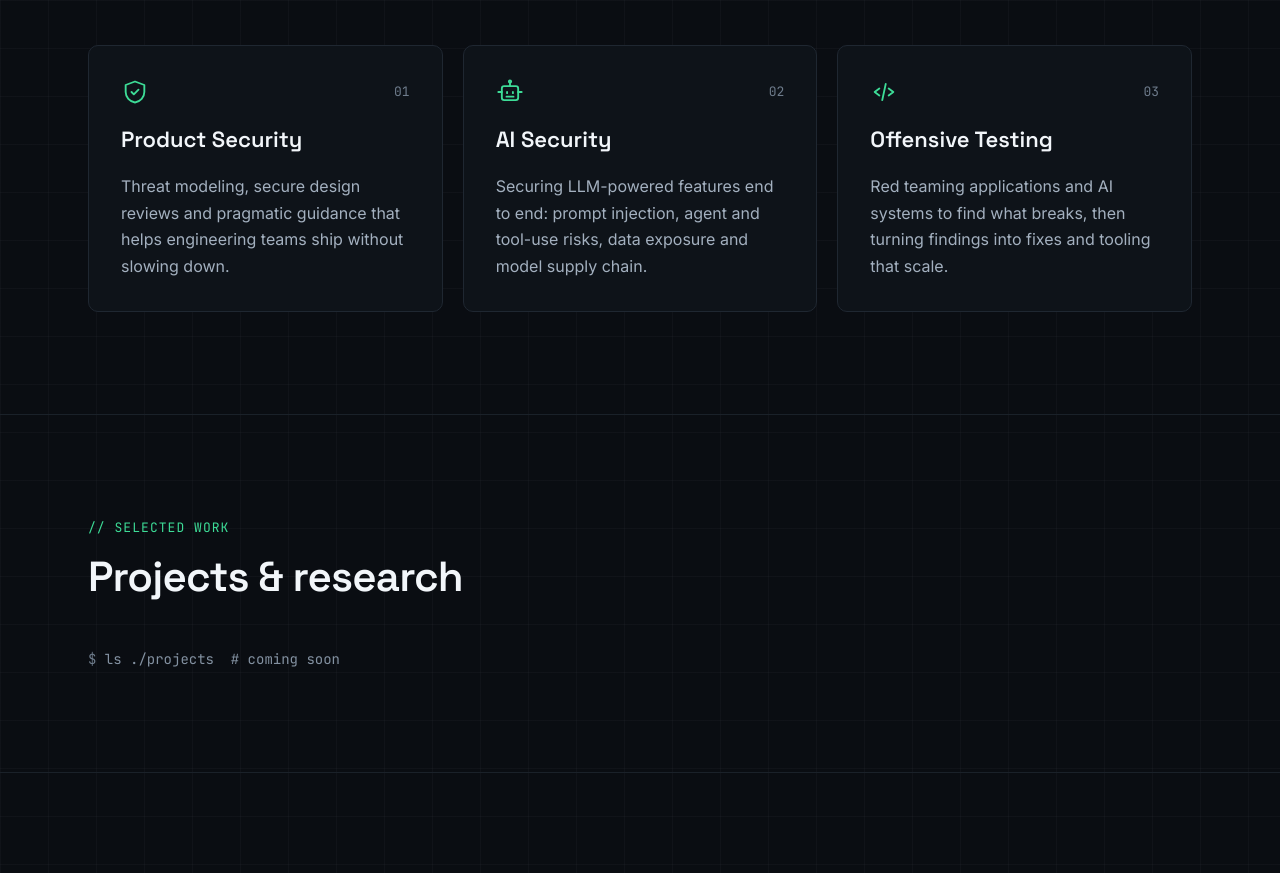
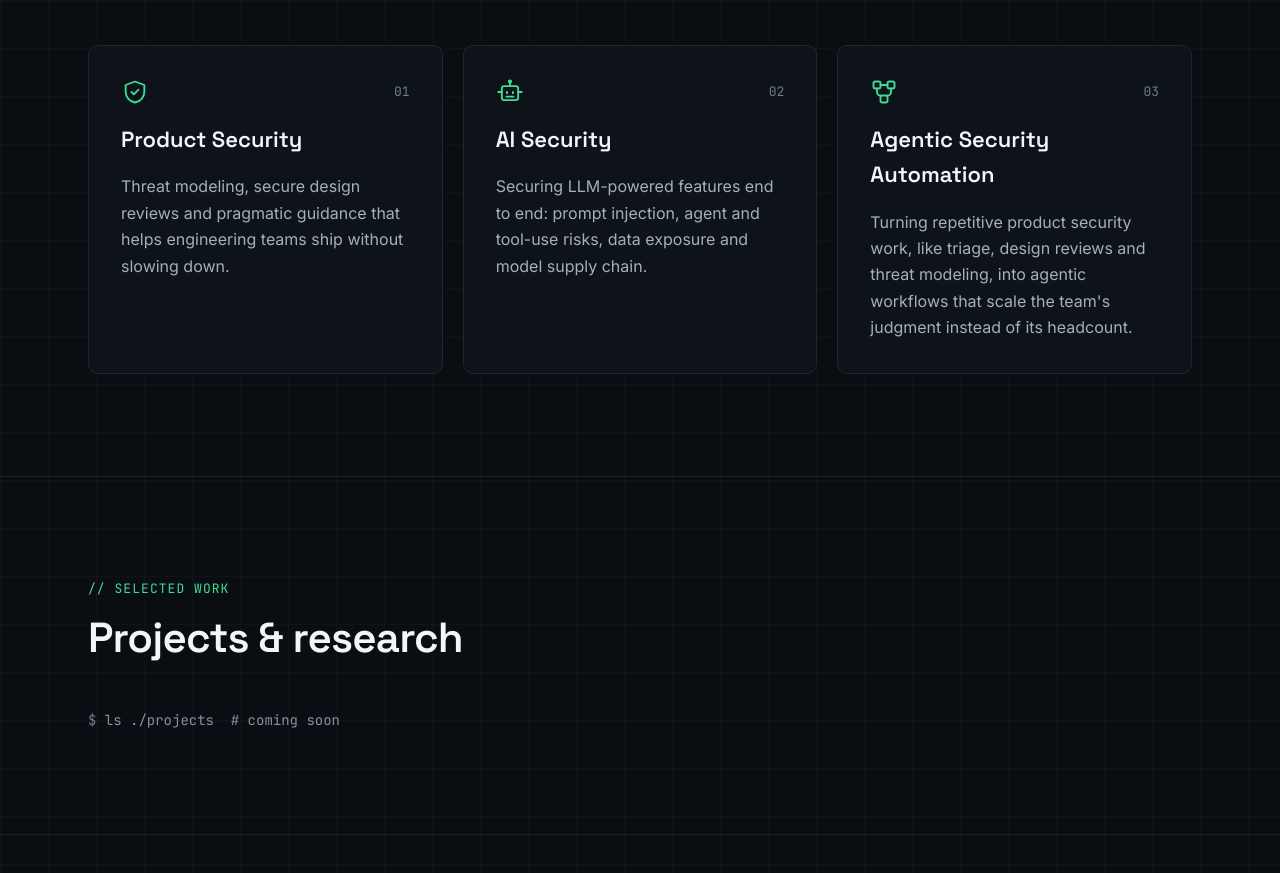
Before and after one commit to VulnShade/personal_website, a plain HTML site: page index.html in a window 1280 px wide. Shown: the part 1104-1977 px from the top of the page. Drawn offline with Linux system fonts and the light colour scheme.

Commit message:
Replace Offensive Testing card with Agentic Security Automation
Co-Authored-By: Claude Opus 5.5 <noreply@anthropic.com>

```diff
--- a/index.html
+++ b/index.html
@@ -87,11 +87,11 @@
         </article>
         <article class="card">
           <div class="card__top">
-            <svg aria-hidden="true" width="28" height="28" viewBox="0 0 24 24" fill="none" stroke="var(--accent)" stroke-width="1.6" stroke-linecap="round" stroke-linejoin="round"><path d="m8 9-4 3 4 3"/><path d="m16 9 4 3-4 3"/><path d="m13.5 5-3 14"/></svg>
+            <svg aria-hidden="true" width="28" height="28" viewBox="0 0 24 24" fill="none" stroke="var(--accent)" stroke-width="1.6" stroke-linecap="round" stroke-linejoin="round"><rect x="3" y="3" width="6" height="6" rx="1.5"/><rect x="15" y="3" width="6" height="6" rx="1.5"/><rect x="9" y="15" width="6" height="6" rx="1.5"/><path d="M9 6h6"/><path d="M6 9v3a3 3 0 0 0 3 3"/><path d="M18 9v3a3 3 0 0 1-3 3"/></svg>
             <span class="card__num" aria-hidden="true">03</span>
           </div>
-          <h3 class="card__title">Offensive Testing</h3>
-          <p class="body-muted">Red teaming applications and AI systems to find what breaks, then turning findings into fixes and tooling that scale.</p>
+          <h3 class="card__title">Agentic Security Automation</h3>
+          <p class="body-muted">Turning repetitive product security work, like triage, design reviews and threat modeling, into agentic workflows that scale the team's judgment instead of its headcount.</p>
         </article>
       </div>
     </div>
```
